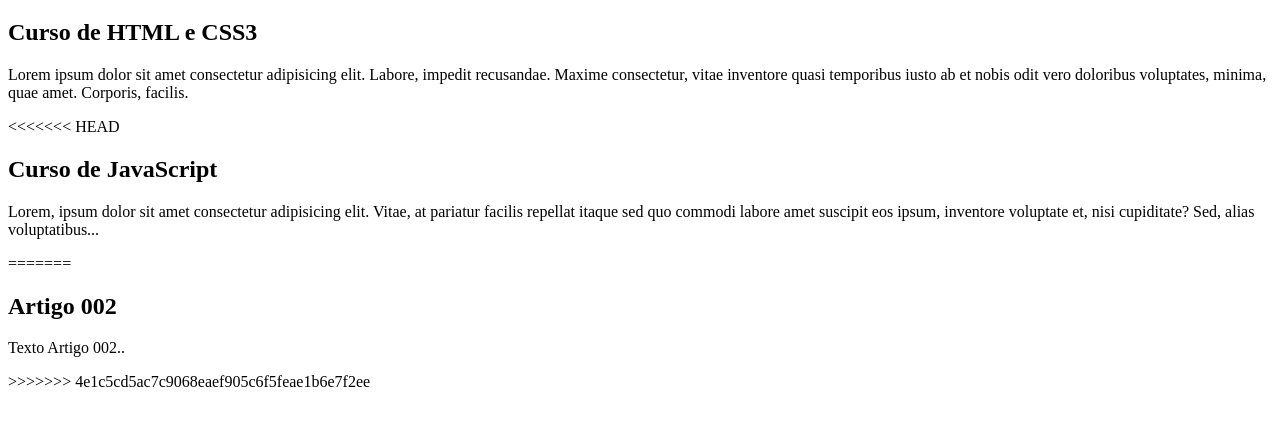
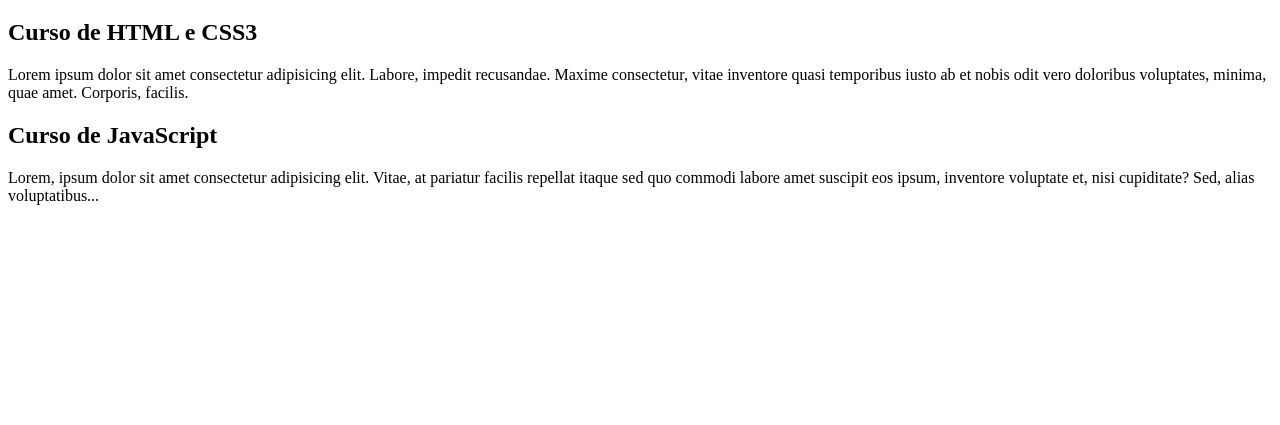
Before and after one commit to eojaovictor/projeto-site, a plain HTML site: page index.html in a window 1280 px wide. Shown: the part 61-486 px from the top of the page. Drawn offline with Linux system fonts and the light colour scheme.

Commit message:
Update index.html

```diff
--- a/index.html
+++ b/index.html
@@ -15,13 +15,8 @@
             <p>Lorem ipsum dolor sit amet consectetur adipisicing elit. Labore, impedit recusandae. Maxime consectetur, vitae inventore quasi temporibus iusto ab et nobis odit vero doloribus voluptates, minima, quae amet. Corporis, facilis.</p>
         </article>
         <article>
-<<<<<<< HEAD
             <h2>Curso de JavaScript</h2>
             <p>Lorem, ipsum dolor sit amet consectetur adipisicing elit. Vitae, at pariatur facilis repellat itaque sed quo commodi labore amet suscipit eos ipsum, inventore voluptate et, nisi cupiditate? Sed, alias voluptatibus...</p>
-=======
-            <h2>Artigo 002</h2>
-            <p>Texto Artigo 002..</p>
->>>>>>> 4e1c5cd5ac7c9068eaef905c6f5feae1b6e7f2ee
         </article>
     </main>
 </body>
```
